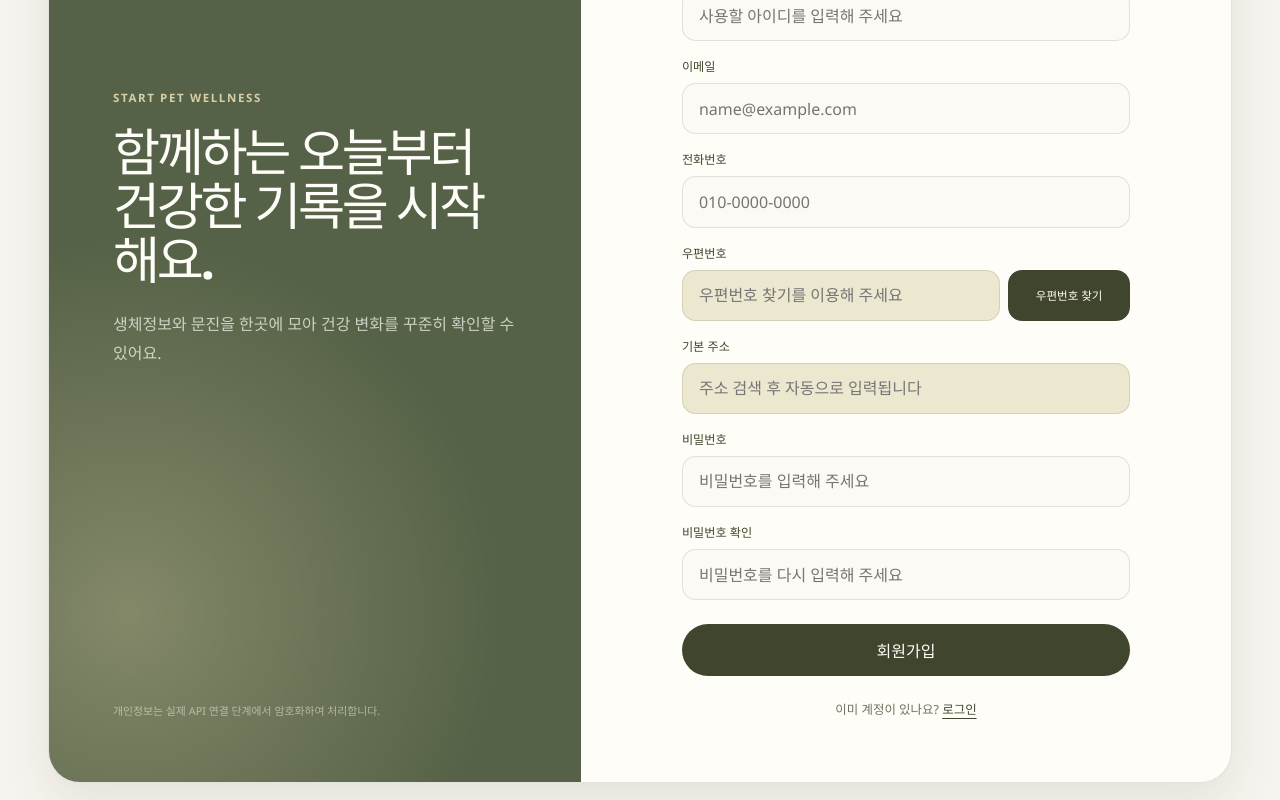
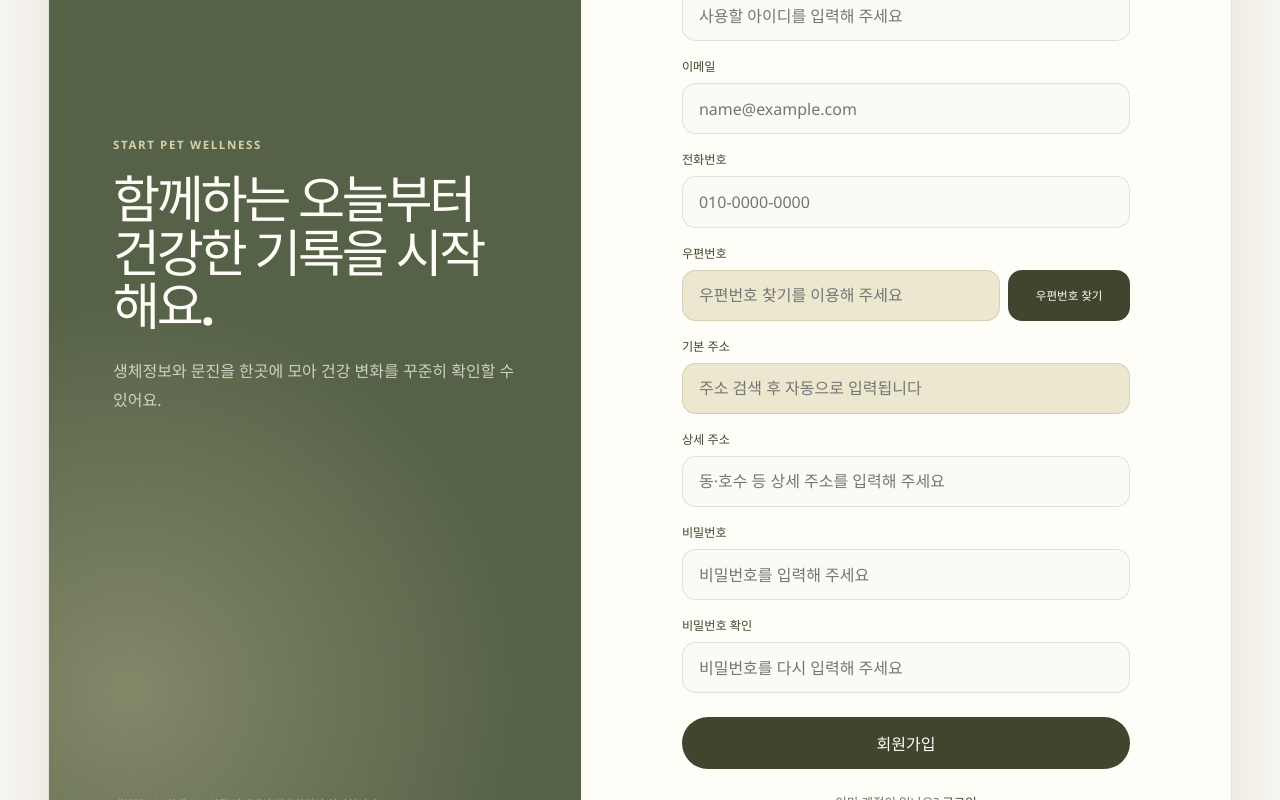
Before and after one commit to minsushin-kor/kosmo_project_02, a React (Vite) app in the folder Frontend/: page /signup in a window 1280 px wide. Shown: the part 470-1270 px from the top of the page. Built offline with nearby package versions, Linux system fonts and the light colour scheme.

Commit message:
상세주소 입력란

```diff
--- a/Frontend/src/features/auth/pages/SignupPage.tsx
+++ b/Frontend/src/features/auth/pages/SignupPage.tsx
@@ -1,4 +1,4 @@
-import { useState, type FormEvent } from 'react'
+import { useRef, useState, type FormEvent } from 'react'
 import { Link, useNavigate } from 'react-router-dom'
 import { BrandMark } from '../../../components/common/BrandMark'
 import styles from './AuthPages.module.css'
@@ -8,6 +8,8 @@ export function SignupPage() {
   const [error, setError] = useState('')
   const [postalCode, setPostalCode] = useState('')
   const [address, setAddress] = useState('')
+  const [detailAddress, setDetailAddress] = useState('')
+  const detailAddressRef = useRef<HTMLInputElement>(null)
 
   const handleOpenPostcode = () => {
     setError('')
@@ -25,6 +27,7 @@ export function SignupPage() {
 
         setPostalCode(data.zonecode)
         setAddress(selectedAddress || data.address)
+        window.requestAnimationFrame(() => detailAddressRef.current?.focus())
       },
     }).open()
   }
@@ -106,6 +109,19 @@ export function SignupPage() {
               />
             </label>
             <label className={styles.field}>
+              <span>상세 주소</span>
+              <input
+                ref={detailAddressRef}
+                name="detailAddress"
+                type="text"
+                required
+                autoComplete="address-line2"
+                value={detailAddress}
+                onChange={(event) => setDetailAddress(event.target.value)}
+                placeholder="동·호수 등 상세 주소를 입력해 주세요"
+              />
+            </label>
+            <label className={styles.field}>
               <span>비밀번호</span>
               <input name="password" type="password" required autoComplete="new-password" placeholder="비밀번호를 입력해 주세요" />
             </label>
```
